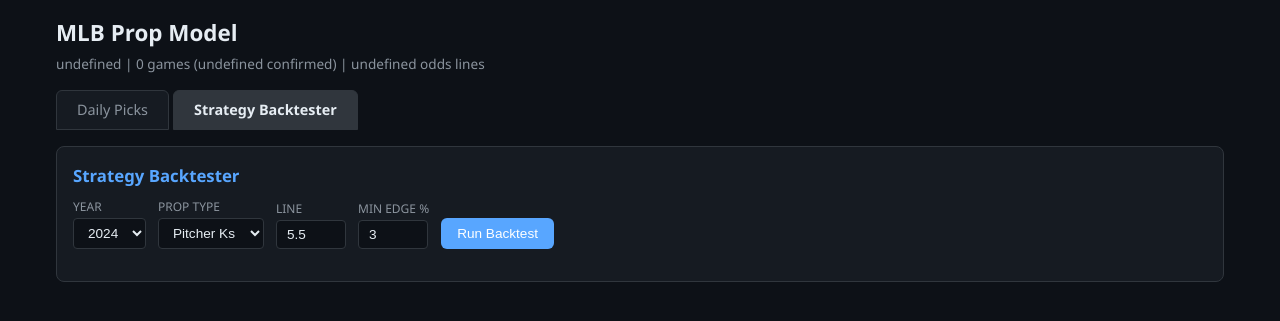
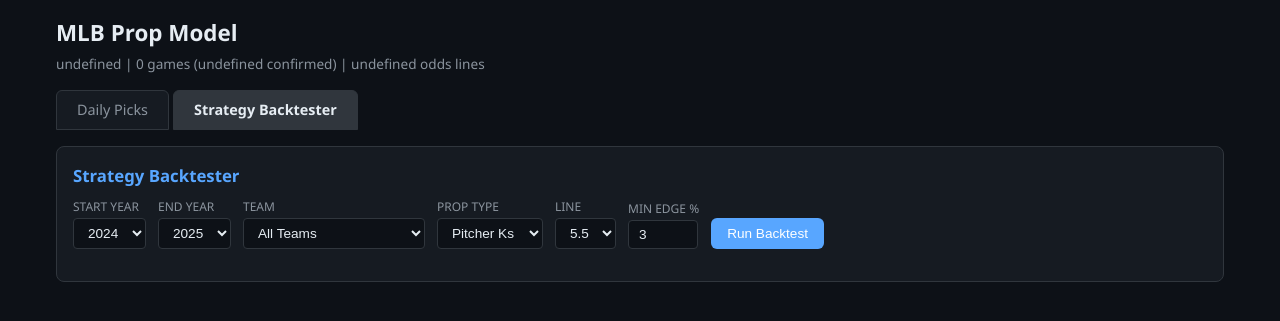
Before and after one commit to jdistelrath/rbl-baseball, a Flask app: page / in a window 1280 px wide, after a click on "Strategy Backtester". Shown: the top 321 px of the page. Run offline with Flask 3, Linux system fonts and the light colour scheme; data that the repository does not hold is empty.

Commit message:
Expand backtester filters and rename Floor List to HR List
Co-Authored-By: Claude Opus 4.6 (1M context) <noreply@anthropic.com>

```diff
--- a/app.py
+++ b/app.py
@@ -78,7 +78,7 @@ def api_backtest():
 def _run_picks_pipeline():
     games = get_today_schedule()
     if not games:
-        return {"k_picks": [], "batter_picks": [], "floor_list": [], "meta": {"games": 0}}
+        return {"k_picks": [], "batter_picks": [], "hr_list": [], "meta": {"games": 0}}
 
     batter_df = get_batter_statcast()
     pitcher_df = get_pitcher_statcast()
@@ -196,20 +196,9 @@ def _run_picks_pipeline():
                 b[f"{short}_book"] = None
                 b[f"{short}_edge"] = 0
 
-    # Build floor list (composite score)
-    floor = []
-    if batter_picks:
-        max_h = max((b["h_proj"] for b in batter_picks), default=1) or 1
-        max_tb = max((b["tb_proj"] for b in batter_picks), default=1) or 1
-        max_hr = max((b["hr_prob"] for b in batter_picks), default=1) or 0.01
-        for b in batter_picks:
-            score = (b["h_proj"]/max_h)*0.30 + (b["tb_proj"]/max_tb)*0.35 + (b["hr_prob"]/max_hr)*0.35
-            floor.append({"name": b["name"], "team": b["team"], "type": "B", "score": round(score, 3)})
-    if k_picks:
-        max_k = max((p["proj_k"] for p in k_picks), default=1) or 1
-        for p in k_picks:
-            floor.append({"name": p["name"], "team": p["team"], "type": "P", "score": round((p["proj_k"]/max_k)*0.8, 3)})
-    floor.sort(key=lambda x: x["score"], reverse=True)
+    # Build HR list: top 10 batters by calibrated HR probability
+    hr_list = sorted(batter_picks, key=lambda x: x.get("hr_prob", 0), reverse=True)[:10]
+    hr_list = [{"name": b["name"], "team": b["team"], "hr_prob": b["hr_prob"]} for b in hr_list]
 
     lines_note = ""
     if not odds_lines:
@@ -218,7 +207,7 @@ def _run_picks_pipeline():
     return {
         "k_picks": sorted(k_picks, key=lambda x: x["proj_k"], reverse=True),
         "batter_picks": sorted(batter_picks, key=lambda x: x["hr_prob"], reverse=True),
-        "floor_list": floor[:10],
+        "hr_list": hr_list,
         "meta": {
             "date": date.today().isoformat(),
             "games": len(games),
@@ -236,16 +225,16 @@ def _run_picks_pipeline():
 def _run_backtest(params):
     prop_type = params.get("prop_type", "pitcher_strikeouts")
     min_edge = float(params.get("min_edge", 0.03))
-    year = int(params.get("year", 2024))
+    start_year = int(params.get("start_year", params.get("year", 2024)))
+    end_year = int(params.get("end_year", start_year))
+    team_filter = params.get("team", "all")
+    line = float(params.get("line", 5.5))
 
     from backtest_props import (
         _fetch_pitcher_game_logs, _fetch_batter_game_logs,
         _load_cache, _save_cache, _project_pitcher_ks, _project_batter_rates,
         K_BIAS_CORRECTION,
     )
-
-    batter_df = get_batter_statcast(season=year - 1)
-    pitcher_df = get_pitcher_statcast(season=year - 1)
 
     STAKE = 1.0
     JUICE_BRK = 0.5238  # breakeven at -110
@@ -255,70 +244,93 @@ def _run_backtest(params):
     total_wins = 0
     total_pnl = 0.0
 
-    if prop_type == "pitcher_strikeouts":
-        starters = pitcher_df[(pitcher_df["GS"] >= 10) & (pitcher_df["K9"] > 0)]
-        line = float(params.get("line", 5.5))
+    # Map abbreviations to full team names for filtering
+    ABBR_TO_TEAM = {
+        "AZ": "Arizona Diamondbacks", "ATL": "Atlanta Braves", "BAL": "Baltimore Orioles",
+        "BOS": "Boston Red Sox", "CHC": "Chicago Cubs", "CWS": "Chicago White Sox",
+        "CIN": "Cincinnati Reds", "CLE": "Cleveland Guardians", "COL": "Colorado Rockies",
+        "DET": "Detroit Tigers", "HOU": "Houston Astros", "KC": "Kansas City Royals",
+        "LAA": "Los Angeles Angels", "LAD": "Los Angeles Dodgers", "MIA": "Miami Marlins",
+        "MIL": "Milwaukee Brewers", "MIN": "Minnesota Twins", "NYM": "New York Mets",
+        "NYY": "New York Yankees", "OAK": "Athletics", "PHI": "Philadelphia Phillies",
+        "PIT": "Pittsburgh Pirates", "SD": "San Diego Padres", "SF": "San Francisco Giants",
+        "SEA": "Seattle Mariners", "STL": "St. Louis Cardinals", "TB": "Tampa Bay Rays",
+        "TEX": "Texas Rangers", "TOR": "Toronto Blue Jays", "WSH": "Washington Nationals",
+    }
+    team_full = ABBR_TO_TEAM.get(team_filter, "") if team_filter != "all" else ""
 
-        for _, row in starters.iterrows():
-            pid = int(row["mlbID"])
-            proj = _project_pitcher_ks(row)
-            if proj is None:
-                continue
-            model_prob = _poisson_over_prob(proj, line)
-            if model_prob - JUICE_BRK < min_edge:
+    years = list(range(start_year, end_year + 1))
+
+    for year in years:
+        print(f"[api/backtest] Processing {year}...")
+        batter_df = get_batter_statcast(season=year - 1)
+        pitcher_df = get_pitcher_statcast(season=year - 1)
+
+        if prop_type == "pitcher_strikeouts":
+            starters = pitcher_df[(pitcher_df["GS"] >= 10) & (pitcher_df["K9"] > 0)]
+            if team_full:
+                starters = starters[starters["Team"] == team_full]
+
+            for _, row in starters.iterrows():
+                pid = int(row["mlbID"])
+                proj = _project_pitcher_ks(row)
+                if proj is None:
+                    continue
+                model_prob = _poisson_over_prob(proj, line)
+                if model_prob - JUICE_BRK < min_edge:
+                    continue
+
+                logs = _fetch_pitcher_game_logs(pid, year)
+                for g in logs:
+                    actual = g["actual_k"]
+                    won = actual > line
+                    pnl = (STAKE * 0.909) if won else -STAKE
+                    total_bets += 1
+                    total_wins += int(won)
+                    total_pnl += pnl
+                    try:
+                        dt = datetime.strptime(g["date"], "%Y-%m-%d")
+                        week_key = dt.strftime("%Y-W%W")
+                        results_by_week.setdefault(week_key, 0.0)
+                        results_by_week[week_key] += pnl
+                    except (ValueError, TypeError):
+                        pass
+
+        elif prop_type in ("batter_hits", "batter_total_bases"):
+            proj_key = "h" if prop_type == "batter_hits" else "tb"
+
+            if "H" not in batter_df.columns:
                 continue
 
-            logs = _fetch_pitcher_game_logs(pid, year)
-            for g in logs:
-                actual = g["actual_k"]
-                won = actual > line
-                pnl = (STAKE * 0.909) if won else -STAKE
-                total_bets += 1
-                total_wins += int(won)
-                total_pnl += pnl
+            qualified = batter_df[batter_df["G"] >= 50]
+            if team_full:
+                qualified = qualified[qualified["Team"] == team_full]
 
-                # Weekly bucketing
-                try:
-                    dt = datetime.strptime(g["date"], "%Y-%m-%d")
-                    week_key = dt.strftime("%Y-W%W")
-                    results_by_week.setdefault(week_key, 0.0)
-                    results_by_week[week_key] += pnl
-                except (ValueError, TypeError):
-                    pass
+            for _, row in qualified.iterrows():
+                pid = int(row["mlbID"])
+                rates = _project_batter_rates(row)
+                if rates[0] is None:
+                    continue
+                proj_val = rates[0] if proj_key == "h" else rates[1]
+                model_prob = _poisson_over_prob(proj_val, line)
+                if model_prob - JUICE_BRK < min_edge:
+                    continue
 
-    elif prop_type in ("batter_hits", "batter_total_bases"):
-        line = float(params.get("line", 1.5 if prop_type == "batter_hits" else 2.5))
-        proj_key = "h" if prop_type == "batter_hits" else "tb"
-
-        if "H" not in batter_df.columns:
-            return {"error": "Batter stats missing H/TB columns. Clear cache and re-run."}
-
-        qualified = batter_df[batter_df["G"] >= 50]
-        for _, row in qualified.iterrows():
-            pid = int(row["mlbID"])
-            rates = _project_batter_rates(row)
-            if rates[0] is None:
-                continue
-            proj_val = rates[0] if proj_key == "h" else rates[1]
-            model_prob = _poisson_over_prob(proj_val, line)
-            if model_prob - JUICE_BRK < min_edge:
-                continue
-
-            logs = _fetch_batter_game_logs(pid, year)
-            for g in logs:
-                actual = g[f"actual_{proj_key}"]
-                won = actual > line
-                pnl = (STAKE * 0.909) if won else -STAKE
-                total_bets += 1
-                total_wins += int(won)
-                total_pnl += pnl
-                try:
-                    dt = datetime.strptime(g["date"], "%Y-%m-%d")
-                    week_key = dt.strftime("%Y-W%W")
-                    results_by_week.setdefault(week_key, 0.0)
-                    results_by_week[week_key] += pnl
-                except (ValueError, TypeError):
-                    pass
+                logs = _fetch_batter_game_logs(pid, year)
+                for g in logs:
+                    actual = g[f"actual_{proj_key}"]
+                    won = actual > line
+                    pnl = (STAKE * 0.909) if won else -STAKE
+                    total_bets += 1
+                    total_wins += int(won)
+                    total_pnl += pnl
+                    try:
+                        dt = datetime.strptime(g["date"], "%Y-%m-%d")
+                        week_key = dt.strftime("%Y-W%W")
+                        results_by_week.setdefault(week_key, 0.0)
+                        results_by_week[week_key] += pnl
+                    except (ValueError, TypeError):
+                        pass
 
     win_rate = total_wins / total_bets if total_bets > 0 else 0
     roi = total_pnl / (total_bets * STAKE) * 100 if total_bets > 0 else 0
--- a/templates/index.html
+++ b/templates/index.html
@@ -90,7 +90,7 @@
   </div>
 
   <div class="card">
-    <h2>Floor List (Top 10)</h2>
+    <h2>HR List (Top 10 Most Likely to Homer)</h2>
     <div class="floor-grid" id="floorGrid"></div>
   </div>
 </div>
@@ -101,12 +101,57 @@
     <h2>Strategy Backtester</h2>
     <div class="bt-row">
       <div class="bt-field">
-        <label>Year</label>
-        <select id="btYear">
+        <label>Start Year</label>
+        <select id="btStartYear">
           <option value="2022">2022</option>
           <option value="2023">2023</option>
           <option value="2024" selected>2024</option>
           <option value="2025">2025</option>
+        </select>
+      </div>
+      <div class="bt-field">
+        <label>End Year</label>
+        <select id="btEndYear">
+          <option value="2022">2022</option>
+          <option value="2023">2023</option>
+          <option value="2024">2024</option>
+          <option value="2025" selected>2025</option>
+        </select>
+      </div>
+      <div class="bt-field">
+        <label>Team</label>
+        <select id="btTeam">
+          <option value="all">All Teams</option>
+          <option value="AZ">Arizona Diamondbacks</option>
+          <option value="ATL">Atlanta Braves</option>
+          <option value="BAL">Baltimore Orioles</option>
+          <option value="BOS">Boston Red Sox</option>
+          <option value="CHC">Chicago Cubs</option>
+          <option value="CWS">Chicago White Sox</option>
+          <option value="CIN">Cincinnati Reds</option>
+          <option value="CLE">Cleveland Guardians</option>
+          <option value="COL">Colorado Rockies</option>
+          <option value="DET">Detroit Tigers</option>
+          <option value="HOU">Houston Astros</option>
+          <option value="KC">Kansas City Royals</option>
+          <option value="LAA">Los Angeles Angels</option>
+          <option value="LAD">Los Angeles Dodgers</option>
+          <option value="MIA">Miami Marlins</option>
+          <option value="MIL">Milwaukee Brewers</option>
+          <option value="MIN">Minnesota Twins</option>
+          <option value="NYM">New York Mets</option>
+          <option value="NYY">New York Yankees</option>
+          <option value="OAK">Athletics</option>
+          <option value="PHI">Philadelphia Phillies</option>
+          <option value="PIT">Pittsburgh Pirates</option>
+          <option value="SD">San Diego Padres</option>
+          <option value="SF">San Francisco Giants</option>
+          <option value="SEA">Seattle Mariners</option>
+          <option value="STL">St. Louis Cardinals</option>
+          <option value="TB">Tampa Bay Rays</option>
+          <option value="TEX">Texas Rangers</option>
+          <option value="TOR">Toronto Blue Jays</option>
+          <option value="WSH">Washington Nationals</option>
         </select>
       </div>
       <div class="bt-field">
@@ -119,7 +164,11 @@
       </div>
       <div class="bt-field">
         <label>Line</label>
-        <input type="number" id="btLine" value="5.5" step="0.5" style="width:70px">
+        <select id="btLine">
+          <option value="4.5">4.5</option>
+          <option value="5.5" selected>5.5</option>
+          <option value="6.5">6.5</option>
+        </select>
       </div>
       <div class="bt-field">
         <label>Min Edge %</label>
@@ -226,18 +275,17 @@ async function loadPicks() {
       bb.appendChild(tr);
     });
 
-    // Floor list
+    // HR list
     const fg = document.getElementById('floorGrid');
     fg.innerHTML = '';
-    d.floor_list.forEach((f, i) => {
+    (d.hr_list || []).forEach((f, i) => {
       const div = document.createElement('div');
       div.className = 'floor-card';
-      const tag = f.type === 'P'
-        ? '<span style="color:var(--yellow);font-size:0.7rem">[P]</span> '
-        : '<span style="color:var(--blue);font-size:0.7rem">[B]</span> ';
+      const prob = f.hr_prob ? (f.hr_prob * 100).toFixed(1) + '% HR' : '';
       div.innerHTML = '<div class="floor-rank">#' + (i + 1) + '</div>' +
-        '<div class="floor-name">' + tag + f.name + '</div>' +
-        '<div class="floor-team">' + f.team + '</div>';
+        '<div class="floor-name">' + f.name + '</div>' +
+        '<div class="floor-team">' + f.team + '</div>' +
+        '<div style="color:var(--green);font-size:0.8rem;margin-top:2px">' + prob + '</div>';
       fg.appendChild(div);
     });
 
@@ -261,7 +309,9 @@ async function runBacktest() {
   document.getElementById('chartWrap').style.display = 'none';
 
   const params = {
-    year: document.getElementById('btYear').value,
+    start_year: document.getElementById('btStartYear').value,
+    end_year: document.getElementById('btEndYear').value,
+    team: document.getElementById('btTeam').value,
     prop_type: document.getElementById('btProp').value,
     line: document.getElementById('btLine').value,
     min_edge: document.getElementById('btEdge').value / 100,
@@ -334,10 +384,21 @@ async function runBacktest() {
 /* ---- Auto-load on page load ---- */
 window.addEventListener('DOMContentLoaded', loadPicks);
 
-/* ---- Update line defaults when prop type changes ---- */
+/* ---- Update line options when prop type changes ---- */
+const lineOptions = {
+  pitcher_strikeouts: [{v:'4.5',t:'4.5'},{v:'5.5',t:'5.5',sel:true},{v:'6.5',t:'6.5'}],
+  batter_hits:        [{v:'0.5',t:'0.5'},{v:'1.5',t:'1.5',sel:true}],
+  batter_total_bases: [{v:'0.5',t:'0.5'},{v:'1.5',t:'1.5'},{v:'2.5',t:'2.5',sel:true}],
+};
 document.getElementById('btProp').addEventListener('change', function() {
-  const defaults = { pitcher_strikeouts: 5.5, batter_hits: 1.5, batter_total_bases: 2.5 };
-  document.getElementById('btLine').value = defaults[this.value] || 5.5;
+  const sel = document.getElementById('btLine');
+  sel.innerHTML = '';
+  (lineOptions[this.value] || []).forEach(o => {
+    const opt = document.createElement('option');
+    opt.value = o.v; opt.textContent = o.t;
+    if (o.sel) opt.selected = true;
+    sel.appendChild(opt);
+  });
 });
 </script>
 </body>
```
Also changed, not shown: daily_picks.py (+13 -42 lines).
